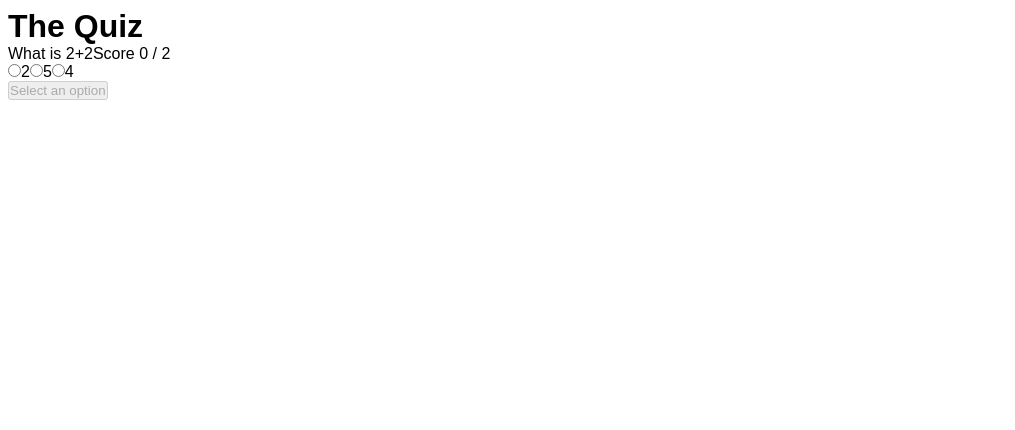
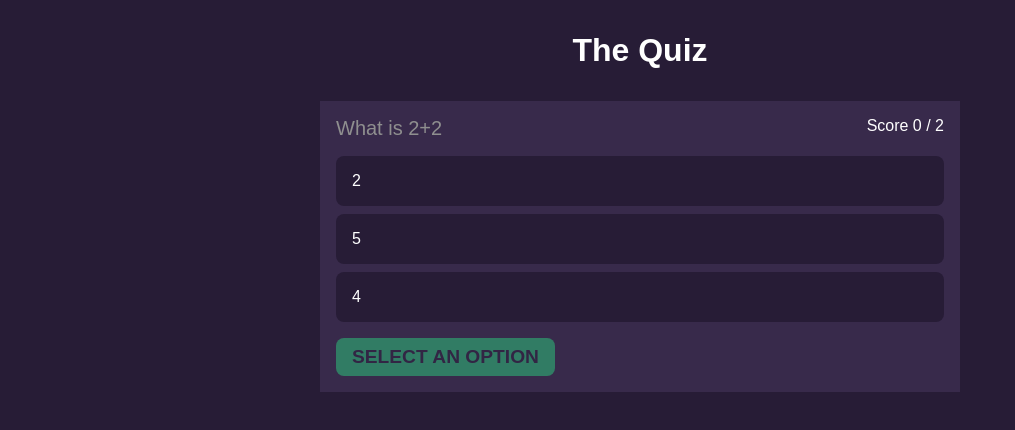
Before and after one commit to sebastianO1995/vue-quiz, a Vue app: page / in a window 1280 px wide. Shown: the top 430 px of the page, without its empty margins (0-1015 px from the left). Built offline with nearby package versions, Linux system fonts and the light colour scheme.

Commit message:
chore: vue quiz part 1

```diff
--- a/src/App.vue
+++ b/src/App.vue
@@ -65,9 +65,18 @@
       <div class="options">
         <label v-for="(option, index) in getCurrentQuestion.options"
             :key="index"
-            :class="`option ${getCurrentQuestion.selected === index ? index== getCurrentQuestion.answer ? 'correct': 'wrong': ''}
-            ${getCurrentQuestion.selected !== null && index !== getCurrentQuestion.selected ? 'disabled': ''}
-            `">
+            :class="`option ${
+						getCurrentQuestion.selected == index
+							? index == getCurrentQuestion.answer
+								? 'correct'
+								: 'wrong'
+							: ''
+					} ${
+						getCurrentQuestion.selected != null &&
+						index != getCurrentQuestion.selected
+							? 'disabled'
+							: ''
+					}`">
           <input type="radio" :name="getCurrentQuestion.index" :value="index"  v-model="getCurrentQuestion.selected" :disabled="getCurrentQuestion.selected" @change="SetAnswer" />
           <span>{{ option }}</span>
         </label>
@@ -83,15 +92,100 @@
   </main>
 </template>
 
-<style scoped>
+<style>
 * {
-  margin: 0;
-  padding: 0;
-  box-sizing: border-box;
-  font-family: 'Montserrat', sans-serif;
+	margin: 0;
+	padding: 0;
+	box-sizing: border-box;
+	font-family: 'Montserrat', sans-serif;
 }
 body {
-  background-color: #271c36;
-  color: #fff;
+	background-color: #271c36;
+	color: #FFF;
+}
+.app {
+	display: flex;
+	flex-direction: column;
+	align-items: center;
+	padding: 2rem;
+	height: 100vh;
+}
+h1 {
+	font-size: 2rem;
+	margin-bottom: 2rem;
+}
+.quiz {
+	background-color: #382a4b;
+	padding: 1rem;
+	width: 100%;
+	max-width: 640px;
+}
+.quiz-info {
+	display: flex;
+	justify-content: space-between;
+	margin-bottom: 1rem;
+}
+.quiz-info .question {
+	color: #8F8F8F;
+	font-size: 1.25rem;
+}
+.quiz-info.score {
+	color: #FFF;
+	font-size: 1.25rem;
+}
+.options {
+	margin-bottom: 1rem;
+}
+.option {
+	padding: 1rem;
+	display: block;
+	background-color: #271c36;
+	margin-bottom: 0.5rem;
+	border-radius: 0.5rem;
+	cursor: pointer;
+}
+.option:hover {
+	background-color: #2d213f;
+}
+.option.correct {
+	background-color: #2cce7d;
+}
+.option.wrong {
+	background-color: #ff5a5f;
+}
+.option:last-of-type {
+	margin-bottom: 0;
+}
+.option.disabled {
+	opacity: 0.5;
+}
+.option input {
+	display: none;
+}
+button {
+	appearance: none;
+	outline: none;
+	border: none;
+	cursor: pointer;
+	padding: 0.5rem 1rem;
+	background-color: #2cce7d;
+	color: #2d213f;
+	font-weight: 700;
+	text-transform: uppercase;
+	font-size: 1.2rem;
+	border-radius: 0.5rem;
+}
+button:disabled {
+	opacity: 0.5;
+}
+h2 {
+	font-size: 2rem;
+	margin-bottom: 2rem;
+	text-align: center;
+}
+p {
+	color: #8F8F8F;
+	font-size: 1.5rem;
+	text-align: center;
 }
 </style>
```
